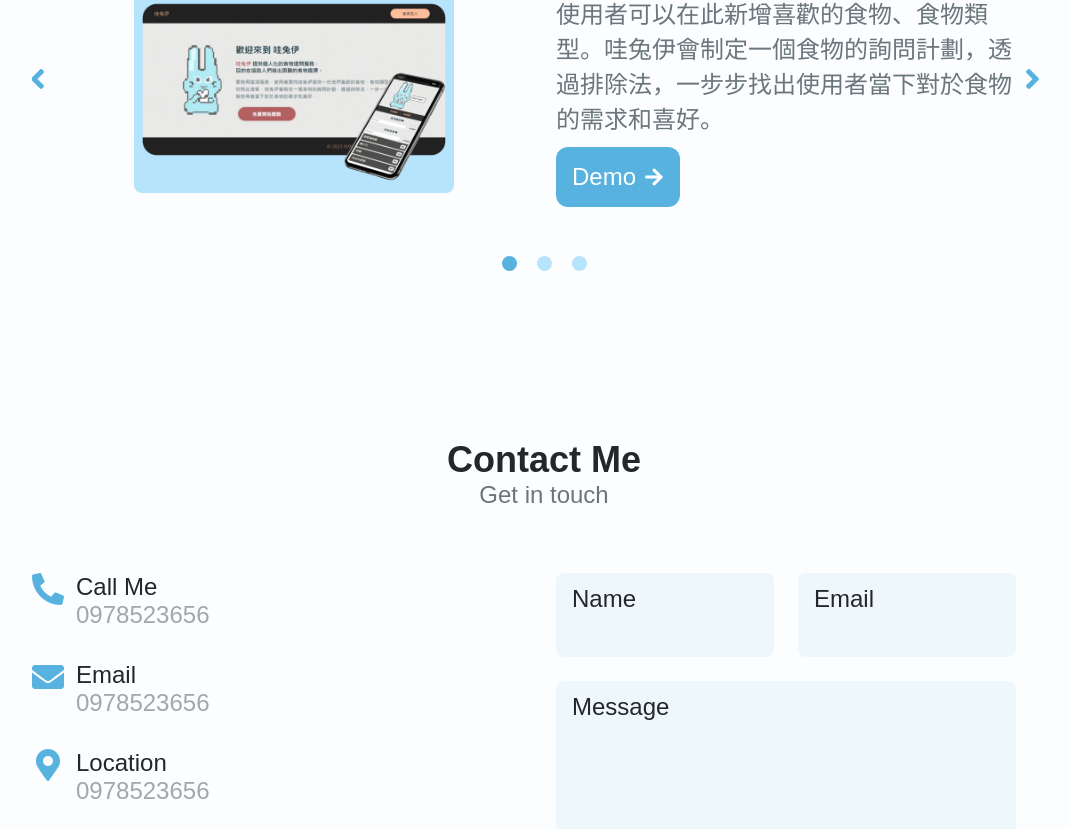
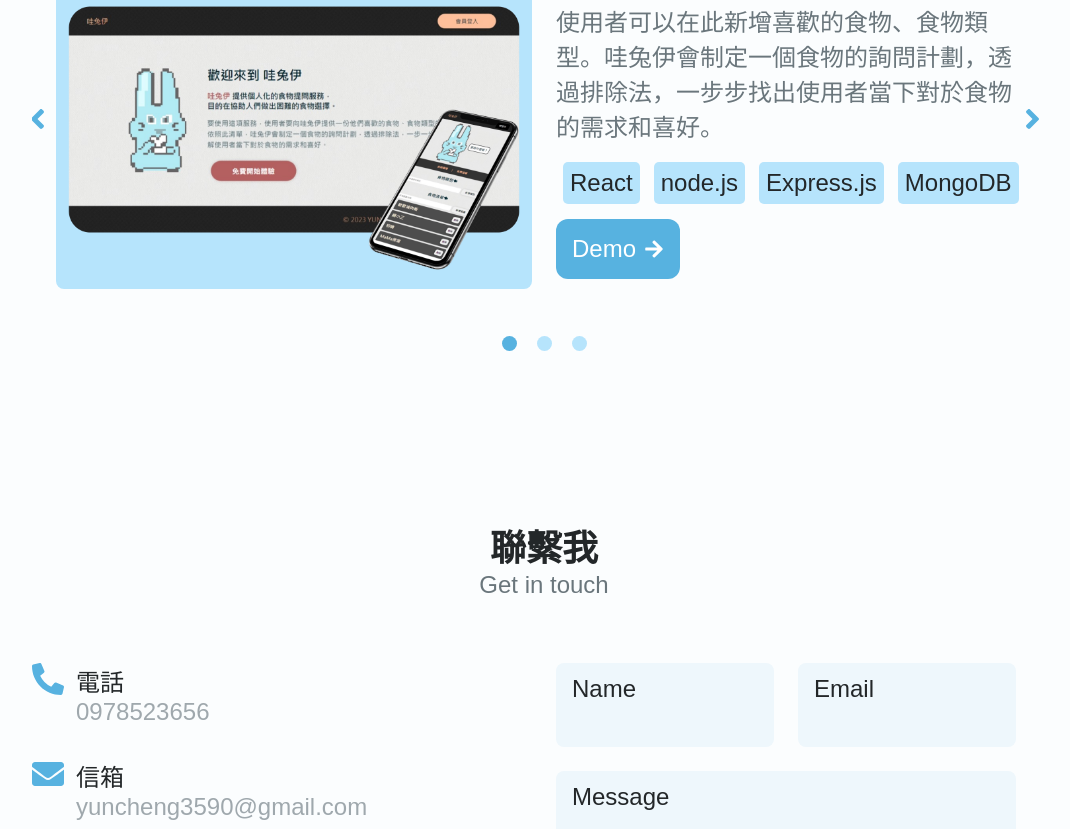
Before and after one commit to chui359/react-portfolio-practice, a React (Create React App) app: page / in a window 1280 px wide. Shown: the part 3191-4020 px from the top of the page, without its empty margins (96-1166 px from the left). Built offline with nearby package versions, Linux system fonts and the light colour scheme.

Commit message:
update: portfolio

```diff
--- a/public/index.html
+++ b/public/index.html
@@ -28,7 +28,7 @@
       work correctly both with client-side routing and a non-root public URL.
       Learn how to configure a non-root public URL by running `npm run build`.
     -->
-    <title>React App</title>
+    <title>YUN CHENG Web</title>
   </head>
   <body>
     <noscript>You need to enable JavaScript to run this app.</noscript>
--- a/src/components/ContactMe.jsx
+++ b/src/components/ContactMe.jsx
@@ -6,7 +6,7 @@ function ContactMe() {
   return (
     <StyleContactMe>
         <div className="contact section" id='contact'>
-            <h2 className="section-title">Contact Me</h2>
+            <h2 className="section-title">聯繫我</h2>
             <span className="section-subtitle">Get in touch</span>
 
             <div className="contact-container container grid">
@@ -15,7 +15,7 @@ function ContactMe() {
                         <FaPhoneAlt className='contact-icon'/>
 
                         <div>
-                            <h3 className='contact-title'>Call Me</h3>
+                            <h3 className='contact-title'>電話</h3>
                             <span className="contact-subtitle">0978523656</span>
                         </div>
                     </div>
@@ -24,8 +24,8 @@ function ContactMe() {
                         <FaEnvelope className='contact-icon'/>
 
                         <div>
-                            <h3 className='contact-title'>Email</h3>
-                            <span className="contact-subtitle">0978523656</span>
+                            <h3 className='contact-title'>信箱</h3>
+                            <span className="contact-subtitle">yuncheng3590@gmail.com</span>
                         </div>
                     </div>
 
--- a/src/components/Portfolio2.jsx
+++ b/src/components/Portfolio2.jsx
@@ -44,28 +44,42 @@ function Portfolio2() {
                     <div className="portfolio-data">
                         <h3 className="portfolio-title">哇兔伊</h3>
                         <p className="portfolio-description">使用者可以在此新增喜歡的食物、食物類型。哇兔伊會制定一個食物的詢問計劃，透過排除法，一步步找出使用者當下對於食物的需求和喜好。</p>
+                        <div className='card-container'>
+                            <p className='card'>React</p>
+                            <p className='card'>node.js</p>
+                            <p className='card'>Express.js</p>
+                            <p className='card'>MongoDB</p>
+                        </div>
                         <a href="https://what-to-eat1.netlify.app/" target='_blank' rel="noopener noreferrer" className="button button-flex button-small portfolio-button">Demo <FaArrowRight className='button-icon'/></a>
                     </div>
                 </SwiperSlide>
 
                 {/* portfolio 2 */}
                 <SwiperSlide className="portfolio-content grid">
-                    <img src=".././images/what-to-eat3.png" alt="" className="portfolio-img" />
+                    <img src=".././images/rss-reader3.png" alt="" className="portfolio-img" />
 
                     <div className="portfolio-data">
                         <h3 className="portfolio-title">RSS閱讀器</h3>
-                        <p className="portfolio-description">使用者可以在此新增喜歡的食物、食物類型。哇兔伊會制定一個食物的詢問計劃，透過排除法，一步步找出使用者當下對於食物的需求和喜好。</p>
-                        <a href="/#" className="button button-flex button-small portfolio-button">Demo <FaArrowRight className='button-icon'/></a>
+                        <p className="portfolio-description">使用者可以輸入RSS的網址，來訂閱相關網站提供的資訊。以此可以定期查看網站是否有更新新的內容，然後呈現於介面讓使用者可以查看。</p>
+                        <div className='card-container'>
+                            <p className='card'>Vue</p>
+                        </div>
+                        <a href="https://yun-cheng-dashboard.netlify.app/" target='_blank' rel="noopener noreferrer" className="button button-flex button-small portfolio-button">Demo <FaArrowRight className='button-icon'/></a>
                     </div>
                 </SwiperSlide>
 
                 {/* portfolio 3 */}
                 <SwiperSlide className="portfolio-content grid">
-                    <img src=".././images/what-to-eat3.png" alt="" className="portfolio-img" />
+                    <img src=".././images/challenge1.png" alt="" className="portfolio-img" />
 
                     <div className="portfolio-data">
                         <h3 className="portfolio-title">切版挑戰</h3>
                         <p className="portfolio-description">使用者可以在此新增喜歡的食物、食物類型。哇兔伊會制定一個食物的詢問計劃，透過排除法，一步步找出使用者當下對於食物的需求和喜好。</p>
+                        <div className='card-container'>
+                            <p className='card'>HTML</p>
+                            <p className='card'>CSS</p>
+                            <p className='card'>JavaScript</p>
+                        </div>
                         <a href="/#" className="button button-flex button-small portfolio-button">Demo <FaArrowRight className='button-icon'/></a>
                     </div>
                 </SwiperSlide>
--- a/src/components/styles/Portfolio2.js
+++ b/src/components/styles/Portfolio2.js
@@ -10,7 +10,8 @@ export const StyledPortfolio = styled.section`
 }
 
 .portfolio-img{
-    width: 265px;
+    /* width: 265px; */
+    width: 100%;
     border-radius: 0.5rem;
     justify-self: center;
 }
@@ -22,6 +23,10 @@ export const StyledPortfolio = styled.section`
 
 .portfolio-description{
     margin-bottom: var(--mb-0-75);
+}
+
+.portfolio-button{
+    margin-top: var(--mb-0-5);
 }
 
 .portfolio-button:hover{
@@ -63,6 +68,20 @@ export const StyledPortfolio = styled.section`
   cursor: pointer;
 }
 
+.card-container{
+    display: flex;
+    justify-content: start;
+    align-items: center;
+}
+
+.card{
+    padding: 7px;
+    margin: 7px;
+    background-color: var(--first-color-lighter);
+    color: var(--title-color);
+    border-radius: 5px;
+}
+
 .my-swiper-bullet-active {
   background-color: var(--first-color);
 }
@@ -73,14 +92,14 @@ export const StyledPortfolio = styled.section`
         grid-template-columns: repeat(2, 1fr);
     }
     .swiper-slide{
-    height: 50vh;
+    height: 40vh;
     }
 }
 
 /* For medium devices */
 @media screen and (min-width: 768px) {
     .portfolio-img{
-        width:320px;
+        /* width:320px; */
     }
     .portfolio-content{
         align-items: center;
@@ -88,6 +107,8 @@ export const StyledPortfolio = styled.section`
 }
 
 @media screen and (min-width: 1024px) {
-
+    .swiper-slide{
+    height: 60vh;
+    }
 }
 `
```
Also changed, not shown: public/images/challenge1.png (added), public/images/rss-reader3.png (added).
